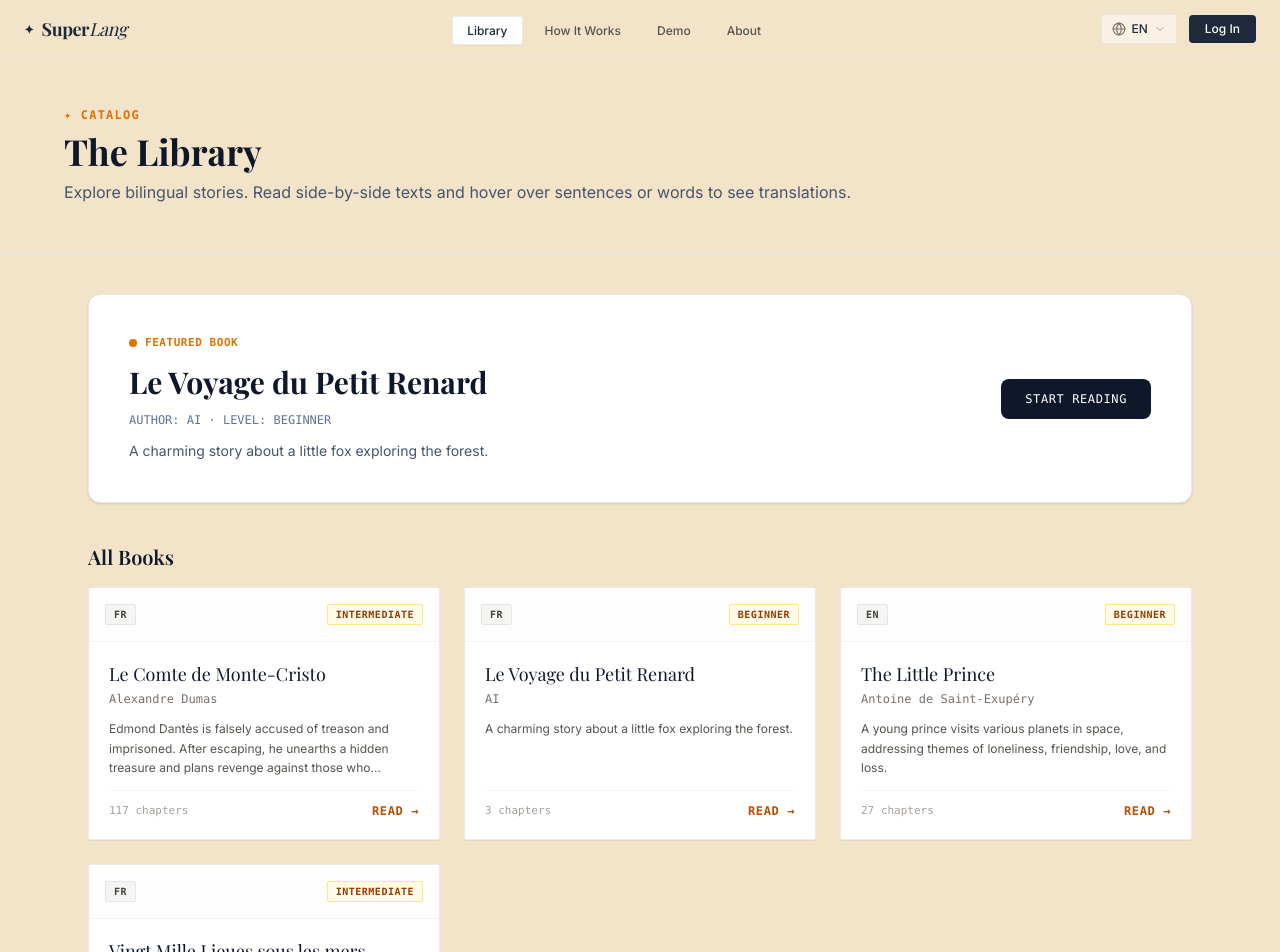
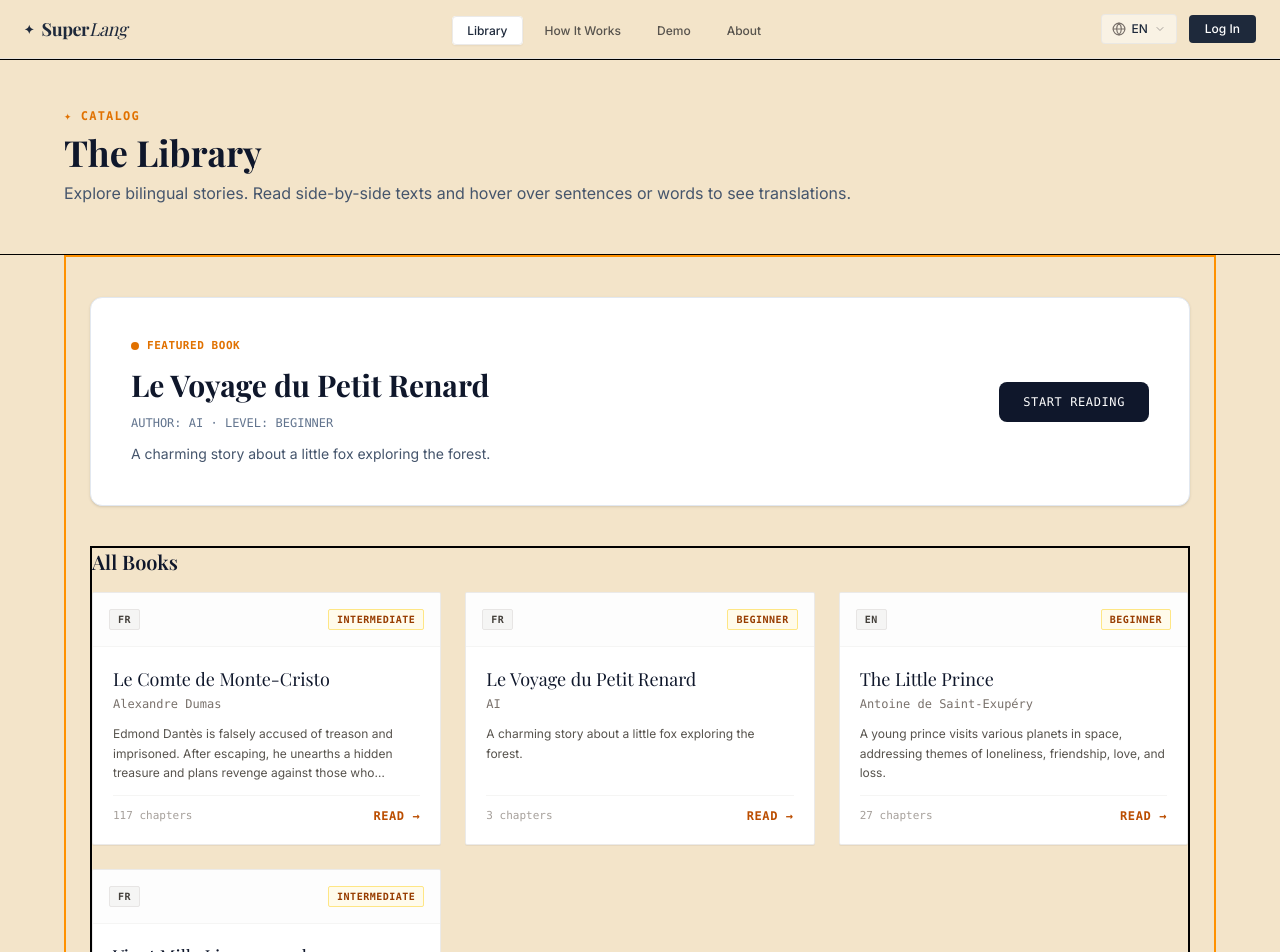
Before and after one commit to midousdll/superlang, a Next.js app: page /library in a window 1280 px wide. Shown: the top 952 px of the page. Built offline with nearby package versions, Linux system fonts and the light colour scheme; a web font is replaced by a local one.

Commit message:
Scratch - finished Phase 2 : Step 1

```diff
--- a/src/app/(marketing)/library/page.tsx
+++ b/src/app/(marketing)/library/page.tsx
@@ -3,18 +3,19 @@ import BookCard from "@/components/library/BookCard";
 import Link from "next/link";
 
 export default async function LibraryPage() {
+  // getAllBooks() is a method in lib/data/reader.ts
   const books = await getAllBooks();
-
   // Set the specific book ID you want to feature here:
   const FEATURED_BOOK_ID = "petit-renard";
-
-  const featuredBook =
-    books.find((b) => b.id === FEATURED_BOOK_ID) || books[0];
+  // "books" : is an array of book objects.
+  // "(b) => b.id === FEATURED_BOOK_ID" : tests whether a book's id matches a constant.
+  // "|| books[0]" : if it's missing, show the first book instead.
+  const featuredBook = books.find((b) => b.id === FEATURED_BOOK_ID) || books[0];
 
   return (
-    <div className="flex flex-col flex-1 w-full bg-cream text-slate-900 min-h-screen">
+    <div className="flex flex-col flex-1 w-full bg-cream text-slate-900 min-h-screen border-t border-b border-black">
       {/* Header */}
-      <div className="w-full border-b border-slate-200 bg-cream px-6 py-12">
+      <div className="w-full border-b border-black bg-cream px-6 py-12">
         <div className="max-w-6xl mx-auto space-y-2">
           <span className="text-xs font-mono font-bold tracking-widest text-amber-600 uppercase block">
             ✦ CATALOG
@@ -29,7 +30,7 @@ export default async function LibraryPage() {
       </div>
 
       {/* Main Content */}
-      <div className="max-w-6xl mx-auto w-full px-6 py-10 flex flex-col gap-10">
+      <div className="max-w-6xl mx-auto w-full px-6 py-10 flex flex-col gap-10 border-2 border-orange">
         {featuredBook ? (
           <>
             {/* Featured Book Banner */}
@@ -60,7 +61,7 @@ export default async function LibraryPage() {
 
             {/* All Books Grid */}
             {books.length > 1 && (
-              <div className="flex flex-col gap-4">
+              <div className="flex flex-col gap-4 border-2 border-black">
                 <h3 className="text-xl font-serif font-semibold">All Books</h3>
                 <div className="grid grid-cols-1 sm:grid-cols-2 lg:grid-cols-3 gap-6">
                   {books.map((book) => (
--- a/src/components/library/BookCard.tsx
+++ b/src/components/library/BookCard.tsx
@@ -10,7 +10,7 @@ export default function BookCard({ book }: { book: BookMetadata }) {
           {book.sourceLanguage.toUpperCase()}
         </span>
         <span className="px-2 py-0.5 rounded-xs text-[10px] font-mono font-bold tracking-wider uppercase bg-amber-50 text-amber-800 border border-amber-200">
-          {book.level || "Beginner"}
+          {book.level || "Under Review"}
         </span>
       </div>
 
@@ -26,7 +26,7 @@ export default function BookCard({ book }: { book: BookMetadata }) {
         </div>
 
         <p className="text-xs text-stone-600 leading-relaxed line-clamp-3 flex-1">
-          {book.description || "A bilingual story for language learners."}
+          {book.description || "No description yet."}
         </p>
 
         <div className="flex items-center justify-between pt-3 border-t border-stone-100 mt-auto">
```
